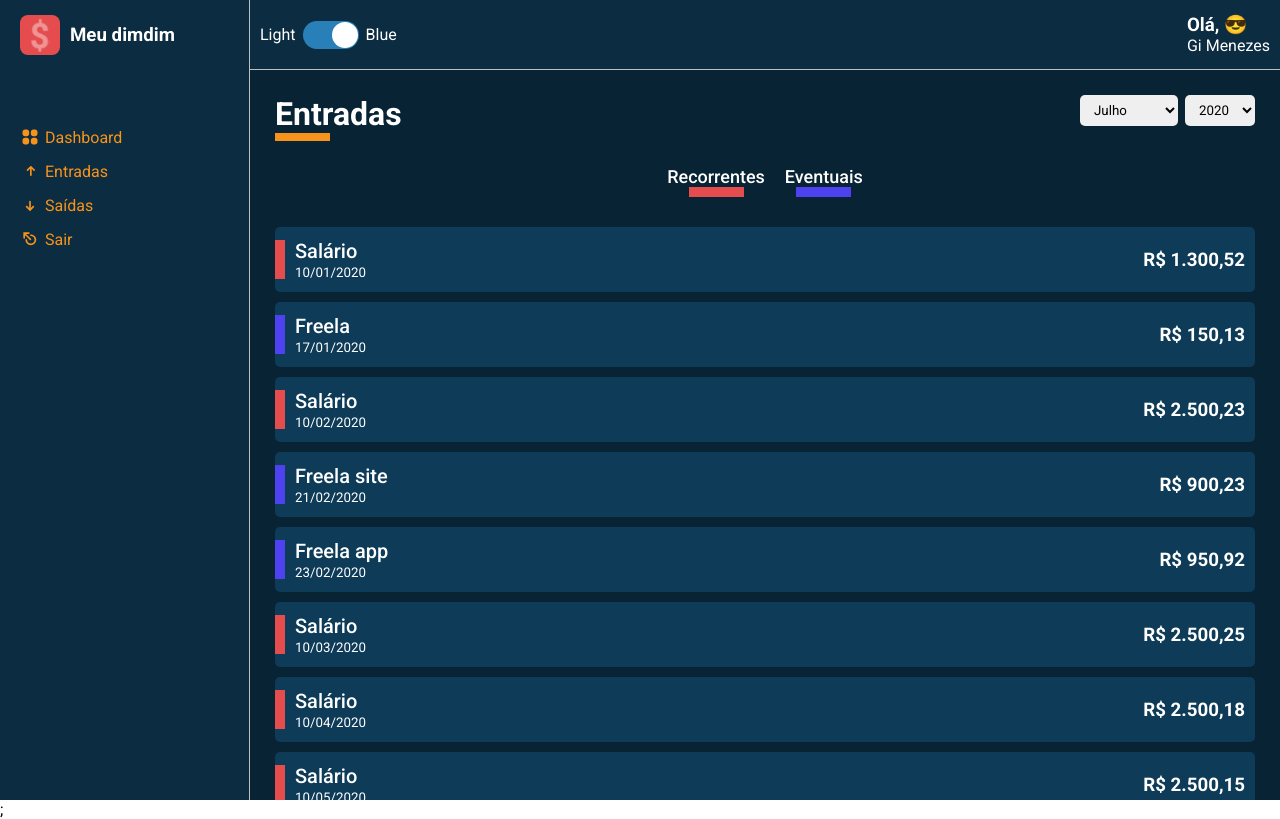
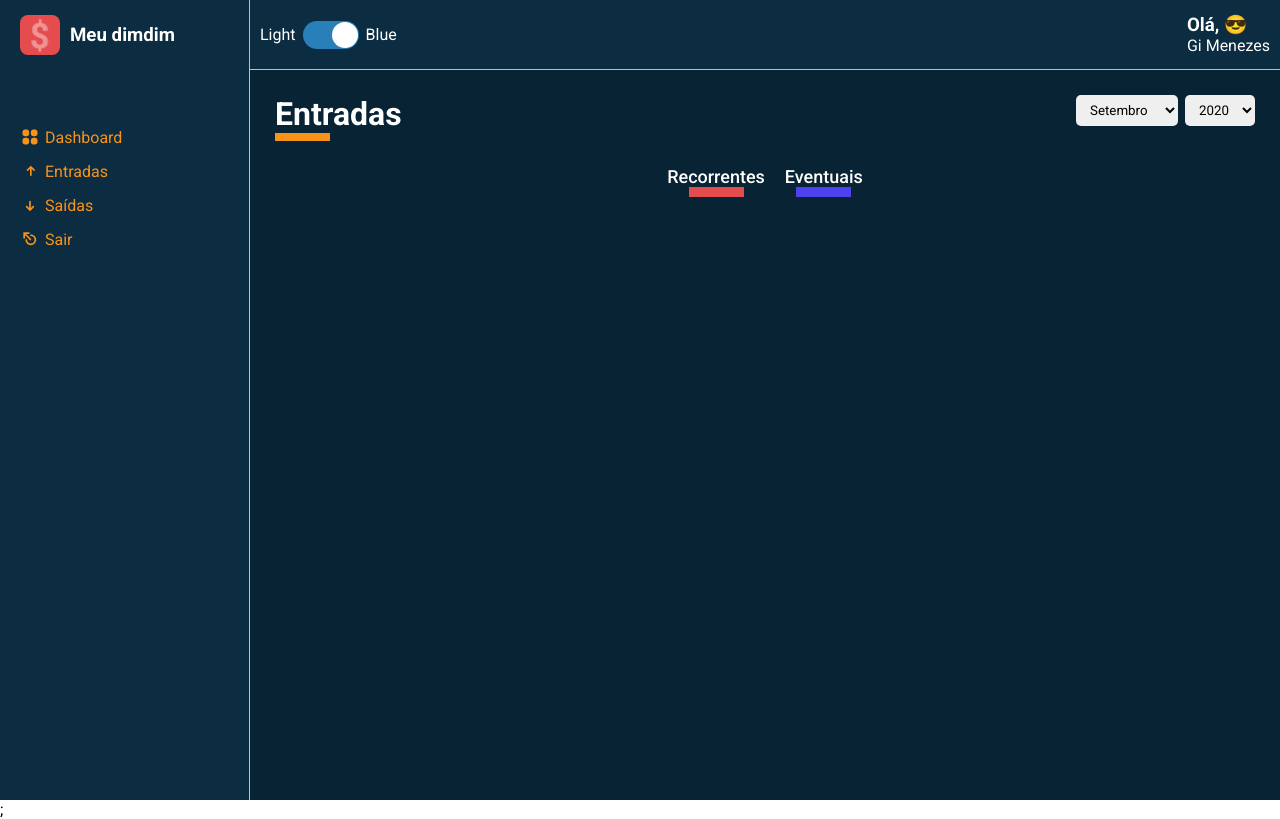
Before and after one commit to gsmenezes/dashboard, a React (Create React App) app: page /list/entry-balance in a window 1280 px wide. Built offline with nearby package versions, Linux system fonts and the light colour scheme.

Commit message:
adjust filters and layouts

```diff
--- a/package.json
+++ b/package.json
@@ -17,7 +17,8 @@
     "react-scripts": "3.4.3",
     "react-switch": "^5.0.1",
     "styled-components": "^5.2.0",
-    "typescript": "~3.7.2"
+    "typescript": "~3.7.2",
+    "uuidv4": "^6.2.3"
   },
   "scripts": {
     "start": "react-scripts start",
--- a/src/Components/SelectInput/index.tsx
+++ b/src/Components/SelectInput/index.tsx
@@ -5,13 +5,15 @@
   options: {
     value: string | number;
     label: string | number;
-  }[];
+  }[],
+  onChange(event: React.ChangeEvent<HTMLSelectElement>): void | undefined;
+  defaultValue?: string | number;
 }
 
-const SelectInput: React.FC<ISelectInputProps> = ({ options }) => {
+const SelectInput: React.FC<ISelectInputProps> = ({ options, onChange, defaultValue }) => {
   return (
     <Container>
-      <select>
+      <select onChange={onChange} defaultValue={defaultValue}>
         {options.map((option) => (
           <option key={option.value} value={option.value}>{option.label}</option>
         ))}
--- a/src/Pages/Dashboard/index.tsx
+++ b/src/Pages/Dashboard/index.tsx
@@ -12,7 +12,7 @@
   return (
     <Container>
       <ContentHeader title="Dashboard" lineColor="#FFF">
-        <SelectInput options={options} />
+        {/* <SelectInput options={options} onChange={() => {}} /> */}
         </ContentHeader>
     </Container>
   );
--- a/src/Pages/List/index.tsx
+++ b/src/Pages/List/index.tsx
@@ -1,11 +1,17 @@
 import React, { useMemo, useState, useEffect } from "react";
+import { uuid } from "uuidv4";
+
 import ContentHeader from "../../Components/Content/Header";
 import HistoryCard from "../../Components/HistoryCard";
 import SelectInput from "../../Components/SelectInput";
+
 import expenses from "../../Repositories/expenses";
 import gains from "../../Repositories/gains";
+
 import formatCurrency from "../../Utils/formatCurrency";
 import formatDate from "../../Utils/formatDate";
+import listOfMonths from "../../Utils/months";
+
 import { Container, Content, Filters } from "./styles";
 
 interface IRouteParams {
@@ -15,18 +21,27 @@
     };
   };
 }
-
 interface IData {
   id: string;
   description: string;
   amountFormatted: string;
   frequency: string;
-  dataFormatted: string;
+  dateFormatted: string;
   tagColor: string;
 }
 
 const List: React.FC<IRouteParams> = ({ match }) => {
   const [data, setData] = useState<IData[]>([]);
+  const [monthSelected, setMonthSelected] = useState<number>(
+    new Date().getMonth() + 1
+  );
+  const [yearSelected, setYearSelected] = useState<number>(
+    new Date().getFullYear()
+  );
+  const [frequencyFilter, setFrequencyFilter] = useState([
+    "recorrente",
+    "eventual",
+  ]);
 
   const { type } = match.params;
   const title = useMemo(() => {
@@ -41,45 +56,126 @@
     return type === "entry-balance" ? gains : expenses;
   }, [type]);
 
-  const months = [
-    { value: 7, label: "Julho" },
-    { value: 8, label: "Agosto" },
-    { value: 9, label: "Setembro" },
-  ];
+  const months = useMemo(() => {
+    return listOfMonths.map((month, index) => {
+      return {
+        value: index + 1,
+        label: month,
+      };
+    });
+  }, []);
 
-  const years = [
-    { value: 2020, label: 2020 },
-    { value: 2019, label: 2019 },
-    { value: 2018, label: 2018 },
-  ];
+  const years = useMemo(() => {
+    let uniqueYears: number[] = [];
+
+    listData.forEach((item) => {
+      const date = new Date(item.date);
+      const year = date.getFullYear();
+
+      if (!uniqueYears.includes(year)) {
+        uniqueYears.push(year);
+      }
+    });
+
+    return uniqueYears.map((year) => {
+      return {
+        value: year,
+        label: year,
+      };
+    });
+  }, [listData]);
+
+  const handleFrequencyClick = (frequency: string) => {
+    const alreadySelected = frequencyFilter.findIndex(
+      (item) => item === frequency
+    );
+
+    if (alreadySelected >= 0) {
+      const filtered = frequencyFilter.filter((item) => item !== frequency);
+
+      setFrequencyFilter(filtered);
+    } else {
+      setFrequencyFilter((prev) => [...prev, frequency]);
+    }
+  };
+
+  const handleMonthSelected = (month: string) => {
+    try {
+      const parseMonth = Number(month);
+      setMonthSelected(parseMonth);
+    } catch (error) {
+      throw new Error('Invalid month value')
+    }
+  };
+
+  const handleYearSelected = (year: string) => {
+    try {
+      const parseYear = Number(year);
+      setYearSelected(parseYear);
+    } catch (error) {
+      throw new Error('Invalid year value')
+    }
+  };
 
   useEffect(() => {
-    const response = listData.map((item) => {
+    const filteredData = listData.filter((item) => {
+      const date = new Date(item.date);
+      const month = date.getMonth() + 1;
+      const year = date.getFullYear();
+
+      return (
+        month === monthSelected &&
+        year === yearSelected &&
+        frequencyFilter.includes(item.frequency)
+      );
+    });
+
+    const formattedData = filteredData.map((item) => {
       return {
-        id: String(Math.random() * data.length),
+        id: uuid(),
         description: item.description,
         amountFormatted: formatCurrency(Number(item.amount)),
         frequency: item.frequency,
-        dataFormatted: formatDate(item.date),
-        tagColor: item.frequency === 'recorrente' ? '#E44C4E' : '#4E41F0',
+        dateFormatted: formatDate(item.date),
+        tagColor: item.frequency === "recorrente" ? "#E44C4E" : "#4E41F0",
       };
     });
-    setData(response);
-  }, []);
+    setData(formattedData);
+  }, [listData, monthSelected, yearSelected, data.length, frequencyFilter]);
 
   return (
     <Container>
       <ContentHeader title={title} lineColor={lineColor}>
-        <SelectInput options={months} />
-        <SelectInput options={years} />
+        <SelectInput
+          options={months}
+          onChange={(e) => handleMonthSelected(e.target.value)}
+          defaultValue={monthSelected}
+        />
+        <SelectInput
+          options={years}
+          onChange={(e) => handleYearSelected(e.target.value)}
+          defaultValue={yearSelected}
+        />
       </ContentHeader>
 
       <Filters>
-        <button type="button" className="tag-filter recurrent">
-          Recorrentes{" "}
+        <button
+          type="button"
+          className={`tag-filter recurrent ${
+            frequencyFilter.includes("recorrente") && "tag-actived"
+          }`}
+          onClick={() => handleFrequencyClick("recorrente")}
+        >
+          Recorrentes
         </button>
-        <button type="button" className="tag-filter eventual">
-          Eventuais{" "}
+        <button
+          type="button"
+          className={`tag-filter eventual ${
+            frequencyFilter.includes("eventual") && "tag-actived"
+          }`}
+          onClick={() => handleFrequencyClick("eventual")}
+        >
+          Eventuais
         </button>
       </Filters>
 
@@ -89,7 +185,7 @@
             key={item.id}
             tagColor={item.tagColor}
             title={item.description}
-            subtitle={item.dataFormatted}
+            subtitle={item.dateFormatted}
             amount={item.amountFormatted}
           />
         ))}
--- a/src/Pages/List/styles.ts
+++ b/src/Pages/List/styles.ts
@@ -2,7 +2,7 @@
 
 export const Container = styled.div``;
 
-export const Content = styled.div``;
+export const Content = styled.main``;
 
 export const Filters = styled.div`
 width:100%;
@@ -16,6 +16,7 @@
     background: none;
     color: ${props => props.theme.colors.white};
     margin: 0 10px;
+    opacity: .4;
     transition: opacity .3s;
 
     &:hover{
@@ -31,7 +32,7 @@
         border-bottom: 10px solid ${props => props.theme.colors.warning};
     }
 
-    .eventual::after{
+.eventual::after{
         content: '';
         display: block;
         width: 55px;
@@ -39,6 +40,8 @@
         border-bottom: 10px solid ${props => props.theme.colors.success};
     }
 
-
+.tag-actived {
+    opacity: 1;
+}
 
 `;
--- /dev/null
+++ b/src/Utils/months.ts
@@ -0,0 +1,14 @@
+export default [
+    'Janeiro',
+    'Fevereiro',
+    'Março',
+    'Abril',
+    'Maio',
+    'Junho',
+    'Julho',
+    'Agosto',
+    'Setembro',
+    'Outubro',
+    'Novembro',
+    'Dezembro'
+];
```
Also changed, not shown: 1 other file (tests, documents, lock files or other folders).
